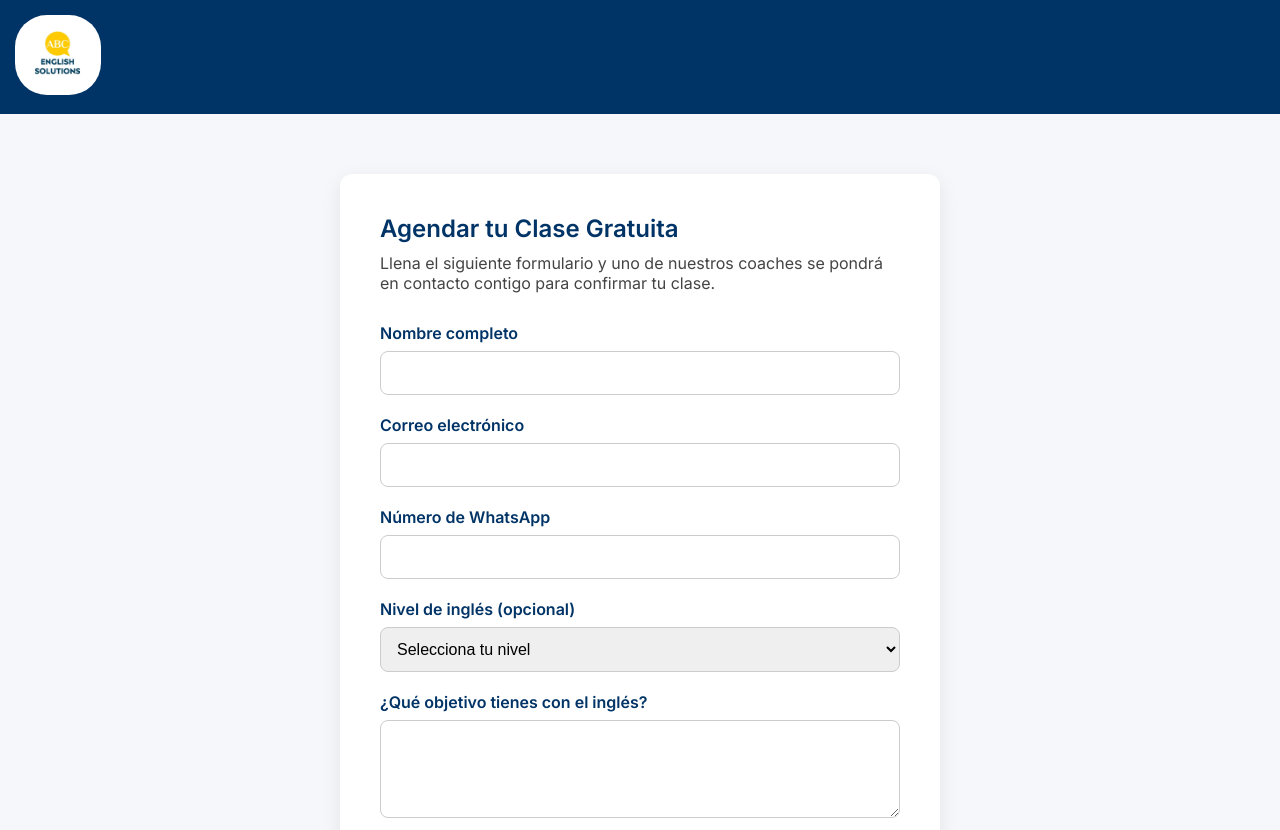
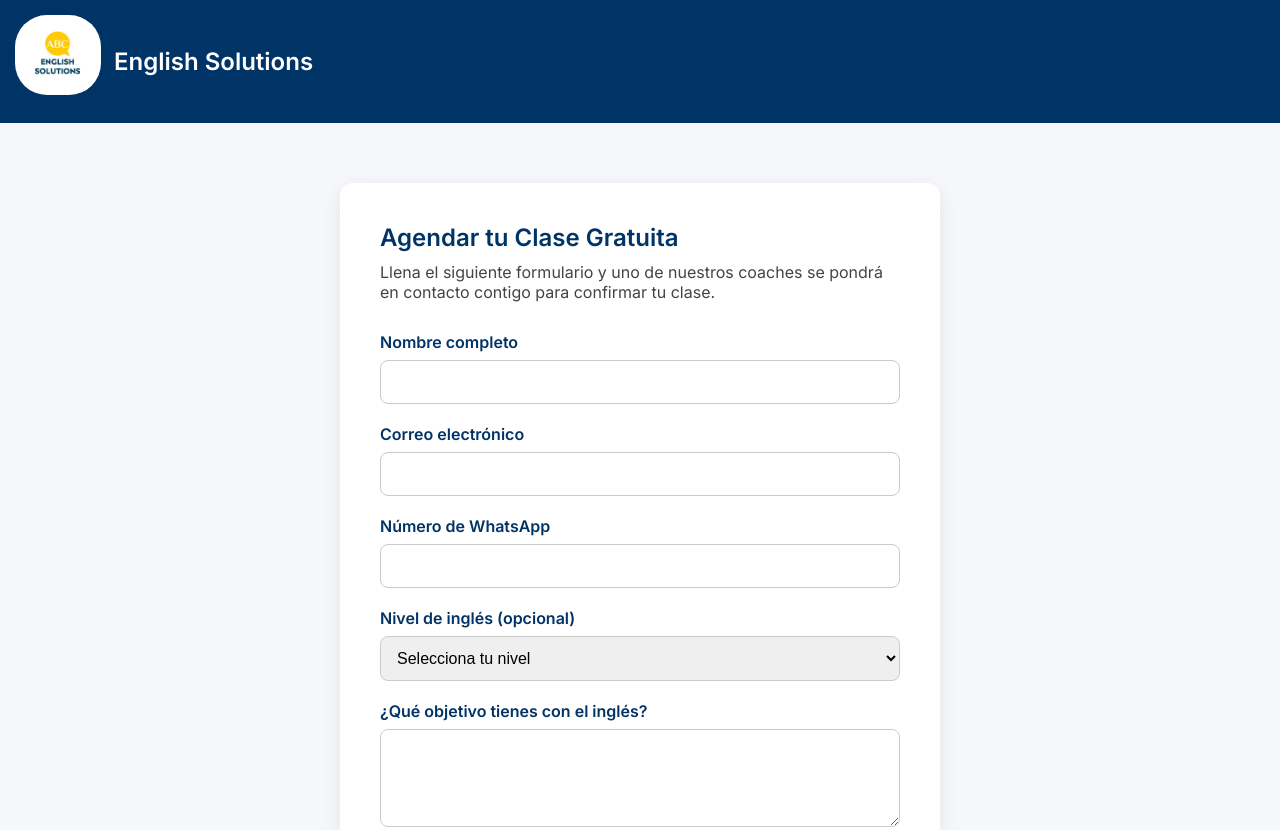
Before and after one commit to ABC-English-Solutions/ABC-StartPage, a plain HTML site: page page/agendar-clase.html in a window 1280 px wide. Shown: the top 830 px of the page. Drawn offline with Linux system fonts and the light colour scheme.

Commit message:
correccion de errores

```diff
--- a/page/agendar-clase.html
+++ b/page/agendar-clase.html
@@ -15,9 +15,11 @@
     <!-- NAVBAR -->
     <nav>
         <div class="logo">
+            <a href="../index.html">
                 <img src="../assets/img/logo.jpg" alt="Logo ABC English Solutions" />
+            </a>
         </div>
-        <div id="title">
+        <div id="titleAgenda">
             <h2>English Solutions</h2>
         </div>
     </nav>
@@ -25,7 +27,8 @@
     <section class="form-section">
         <div class="form-container">
             <h1>Agendar tu Clase Gratuita</h1>
-            <p>Llena el siguiente formulario y uno de nuestros coaches se pondrá en contacto contigo para confirmar tu clase.</p>
+            <p>Llena el siguiente formulario y uno de nuestros coaches se pondrá en contacto contigo para confirmar tu
+                clase.</p>
 
             <form id="formulario">
                 <label for="name">Nombre completo</label>
--- a/style/agenda.css
+++ b/style/agenda.css
@@ -69,7 +69,7 @@ form input, form textarea, form select {
   color: #555;
 }
 
-#title{
+#titleAgenda{
     color: white;
     display: inline-block;
     vertical-align: top;
```
Also changed, not shown: index.html (+3 -1 lines). Lines whose indentation alone changed are shown as unchanged.
